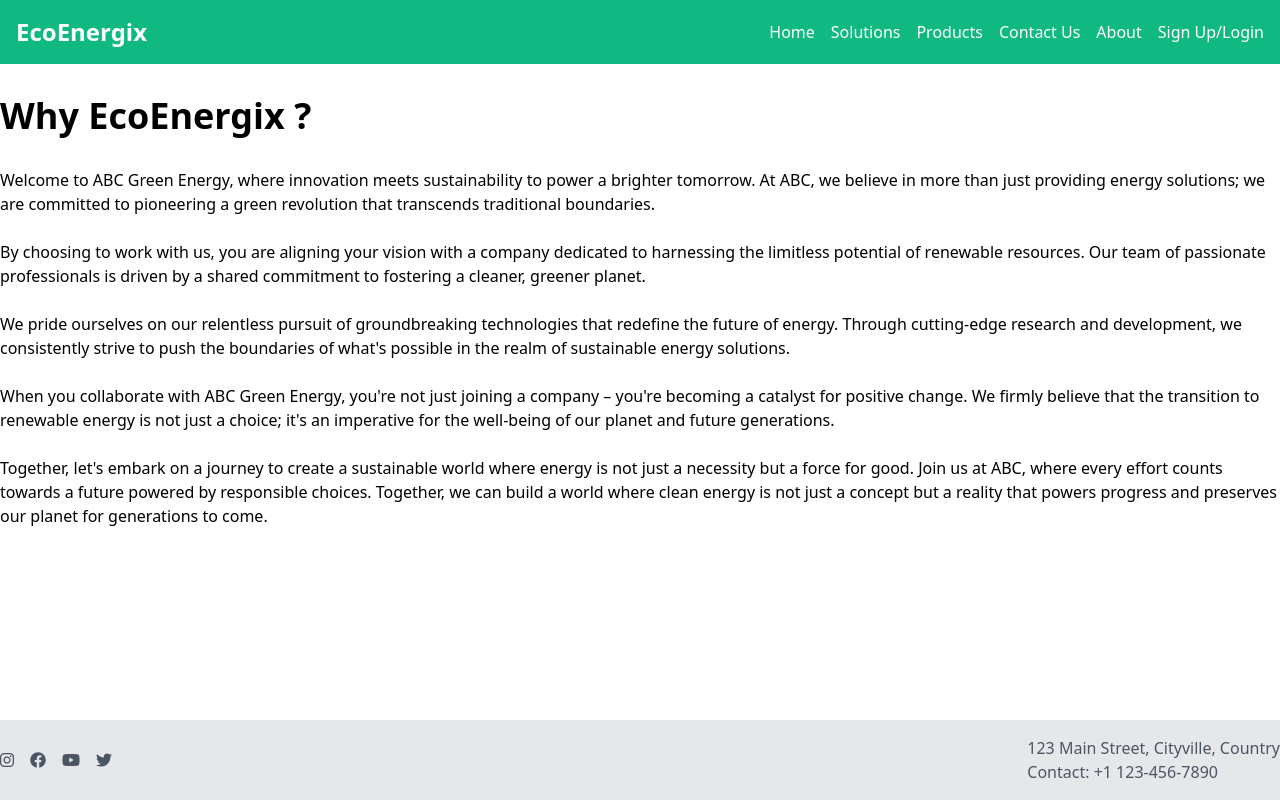
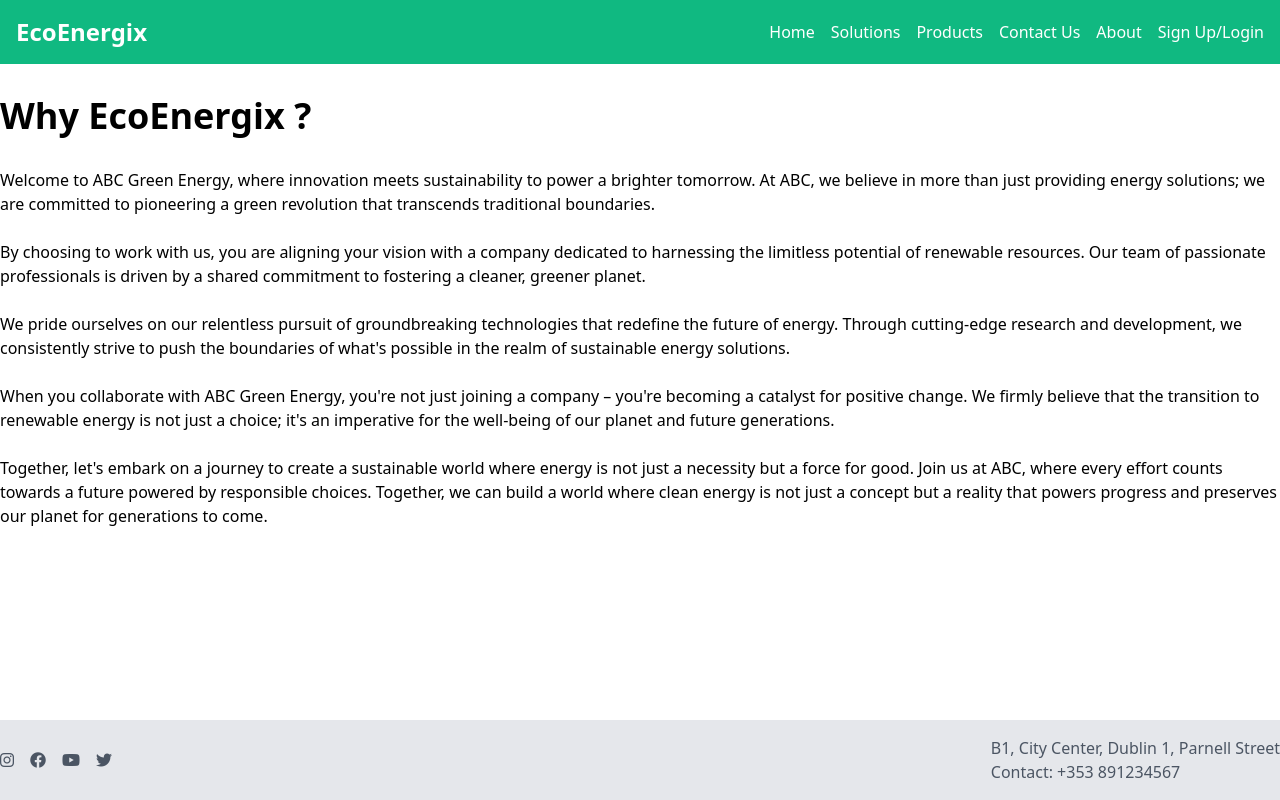
Before and after one commit to Sarangshrikhande11/green-energy-frontend, a plain HTML site: page aboutus.html in a window 1280 px wide. Drawn offline with nearby package versions, Linux system fonts and the light colour scheme.

Commit message:
footer edited2

```diff
--- a/aboutus.html
+++ b/aboutus.html
@@ -68,8 +68,8 @@
 
     <!-- Contact Information -->
     <div class="text-gray-600 text-center md:text-left">
-        <p>123 Main Street, Cityville, Country</p>
-        <p>Contact: +1 123-456-7890</p>
+        <p>B1, City Center, Dublin 1, Parnell Street</p>
+        <p>Contact: +353 891234567</p>
     </div>
 </div>
 </footer>
```
Also changed, not shown: contactus.html (+2 -2 lines), products.html (+2 -2 lines), solutions.html (+1 -1 lines).
